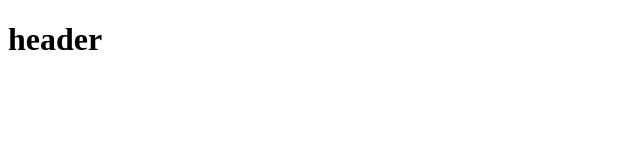
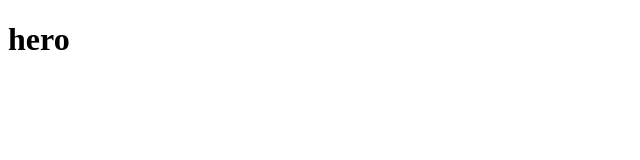
Before and after one commit to Shakhzod-Xojamberdiyev/branch, a plain HTML site: page index.html in a window 1280 px wide. Shown: the full height of the page, 0-640 px from the left. Drawn offline with Linux system fonts and the light colour scheme.

Commit message:
Hero add

```diff
--- a/index.html
+++ b/index.html
@@ -7,6 +7,6 @@
     <title>Document</title>
 </head>
 <body>
-  <h1>header</h1>
+  <h1>hero</h1>
 </body>
 </html>
```
